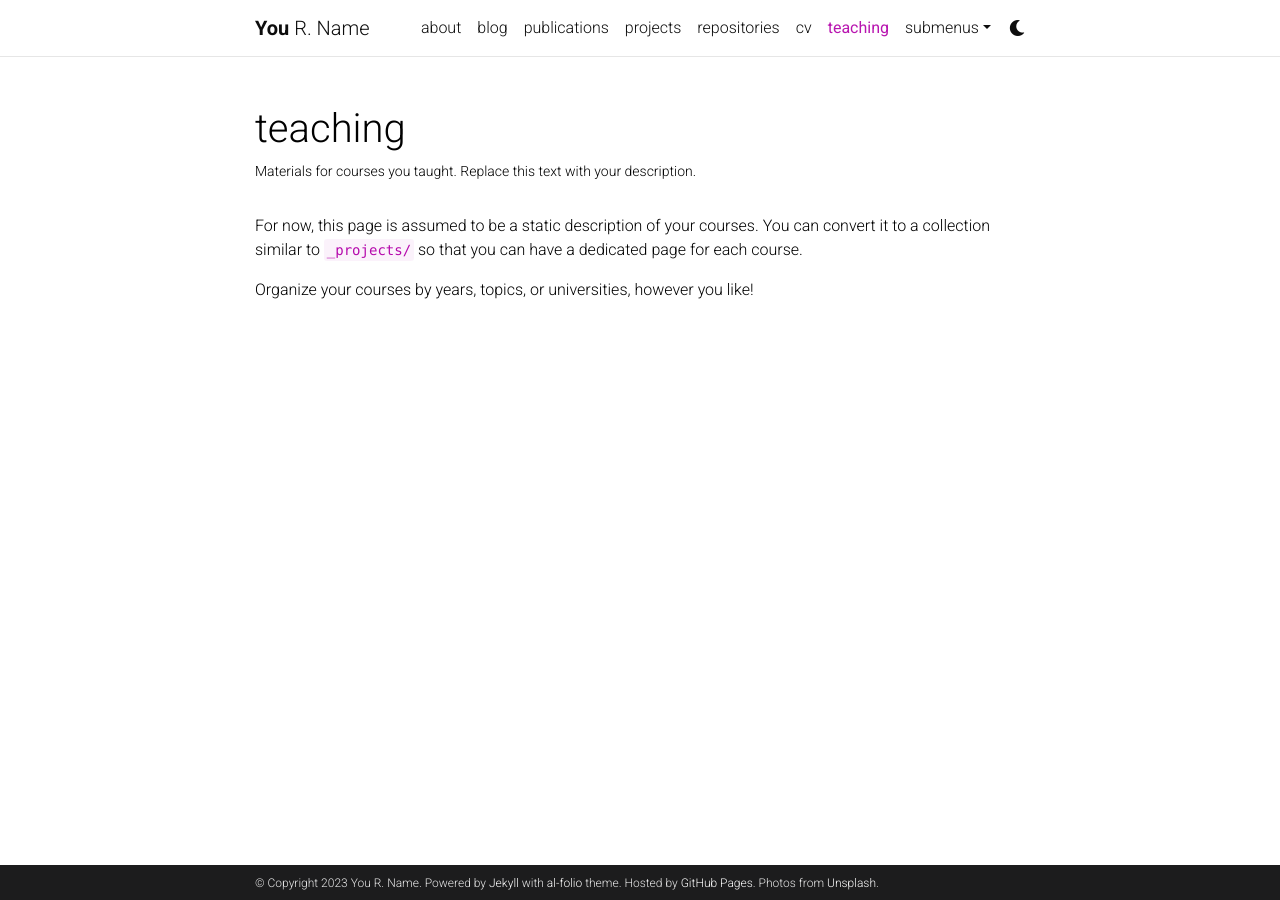
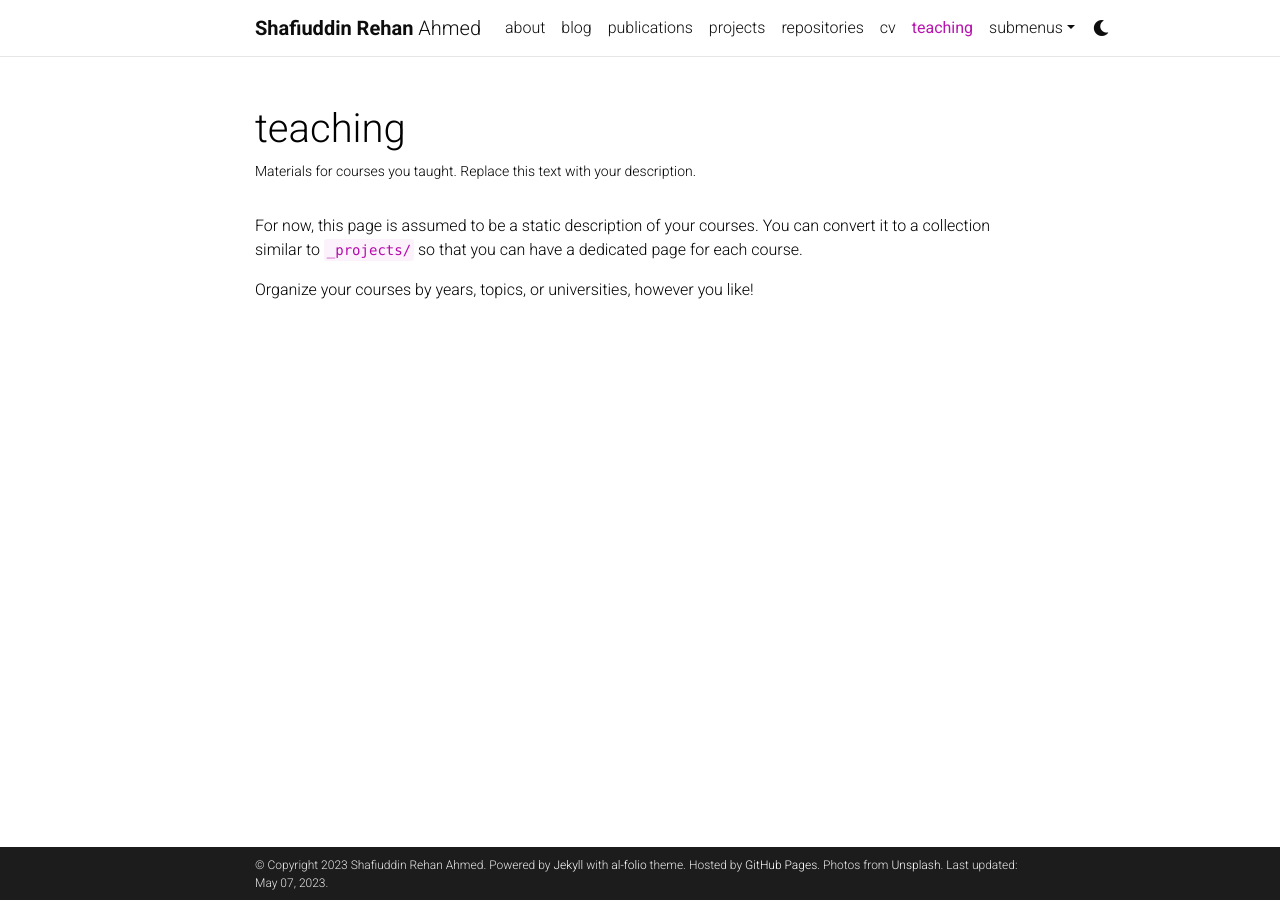
Before and after one commit to ahmeshaf/ahmeshaf.github.io, a Jekyll site: the page built from _pages/teaching.md, in a window 1280 px wide. Built offline with Jekyll 4.4.1, drawn with Linux system fonts in a browser that asks for light colours; comment, search, counter and statistics services are not loaded; a style sheet for code colours, icons or effects is not loaded.

Commit message:
update files

```diff
--- a/_config.yml
+++ b/_config.yml
@@ -3,10 +3,10 @@
 # -----------------------------------------------------------------------------
 
 title: blank # the website title (if blank, full name will be used instead)
-first_name: You
-middle_name: R.
-last_name: Name
-email: you@example.com
+first_name: Shafiuddin Rehan
+middle_name:
+last_name: Ahmed
+email: shah7567@colorado.edu
 description: > # the ">" symbol means to ignore newlines until "footer_text:"
   A simple, whitespace theme for academics. Based on [*folio](https://github.com/bogoli/-folio) design.
 footer_text: >
@@ -18,9 +18,9 @@ keywords: jekyll, jekyll-theme, academic-website, portfolio-website  # add your
 lang: en # the language of your site (for example: en, fr, cn, ru, etc.)
 icon: ⚛️  # the emoji used as the favicon (alternatively, provide image name in /assets/img/)
 
-url: https://alshedivat.github.io # the base hostname & protocol for your site
-baseurl: /al-folio # the subpath of your site, e.g. /blog/
-last_updated: false # set to true if you want to display last updated in the footer
+url: https://ahmeshaf.github.io # the base hostname & protocol for your site
+baseurl: # the subpath of your site, e.g. /blog/
+last_updated: true # set to true if you want to display last updated in the footer
 impressum_path:  # set to path to include impressum link in the footer, use the same path as permalink in a page, helps to conform with EU GDPR
 
 # -----------------------------------------------------------------------------
@@ -71,7 +71,7 @@ og_image: # The site-wide (default for all links) Open Graph preview image
 # Social integration
 # -----------------------------------------------------------------------------
 
-github_username: # your GitHub user name
+github_username: ahmeshaf # your GitHub user name
 gitlab_username: # your GitLab user name
 twitter_username: # your Twitter handle
 mastodon_username: # your mastodon instance+username in the format instance.tld/@username
@@ -269,8 +269,8 @@ display_tags: ['formatting', 'images', 'links', 'math', 'code'] # this tags will
 
 scholar:
 
-  last_name: [Einstein]
-  first_name: [Albert, A.]
+  last_name: [Ahmed]
+  first_name: [Shafiuddin Rehan]
 
   style: apa
   locale: en
@@ -297,7 +297,7 @@ badges: # Display different badges for your publications
   dimensions_badge: true # Dimensions badge (https://badge.dimensions.ai/)
 
 # Filter out certain bibtex entry keywords used internally from the bib output
-filtered_bibtex_keywords: [abbr, abstract, arxiv, bibtex_show, html, pdf, selected, supp, blog, code, poster, slides, website, preview, altmetric]
+filtered_bibtex_keywords: [abbr, abstract, bibtex_show, html, pdf, selected, supp, blog, code, poster, slides, website, preview, altmetric]
 
 # Maximum number of authors to be shown for each publication (more authors are visible on click)
 max_author_limit: 3  # leave blank to always show all authors
@@ -321,7 +321,7 @@ external_links:
 # -----------------------------------------------------------------------------
 
 imagemagick:
-  enabled: true # enables responsive images for your site (recommended, see https://github.com/alshedivat/al-folio/issues/537)
+  enabled: false # enables responsive images for your site (recommended, see https://github.com/alshedivat/al-folio/issues/537)
   widths:
     - 480
     - 800
```
Also changed, not shown: _pages/about.md (+6 -9 lines).
